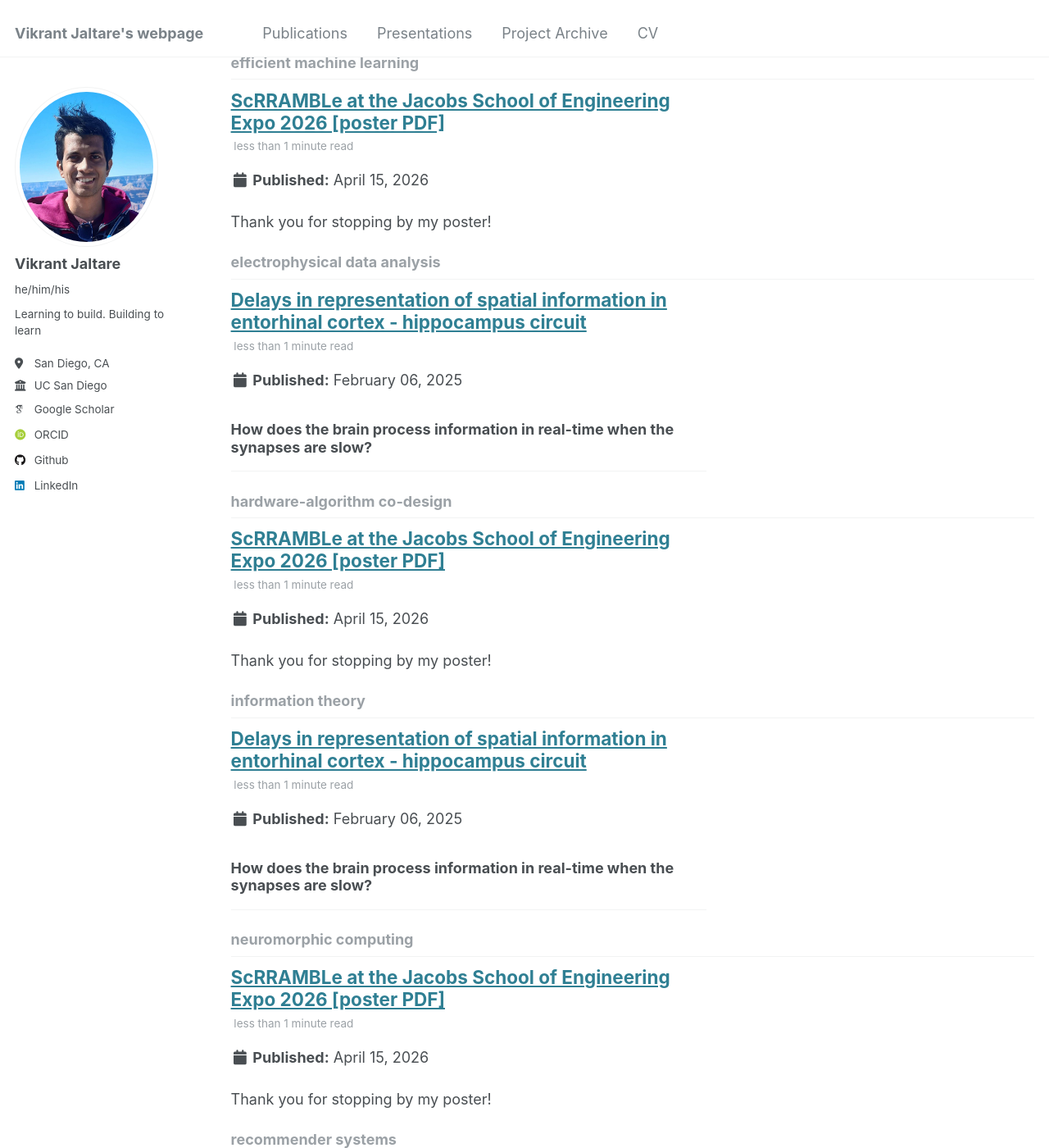
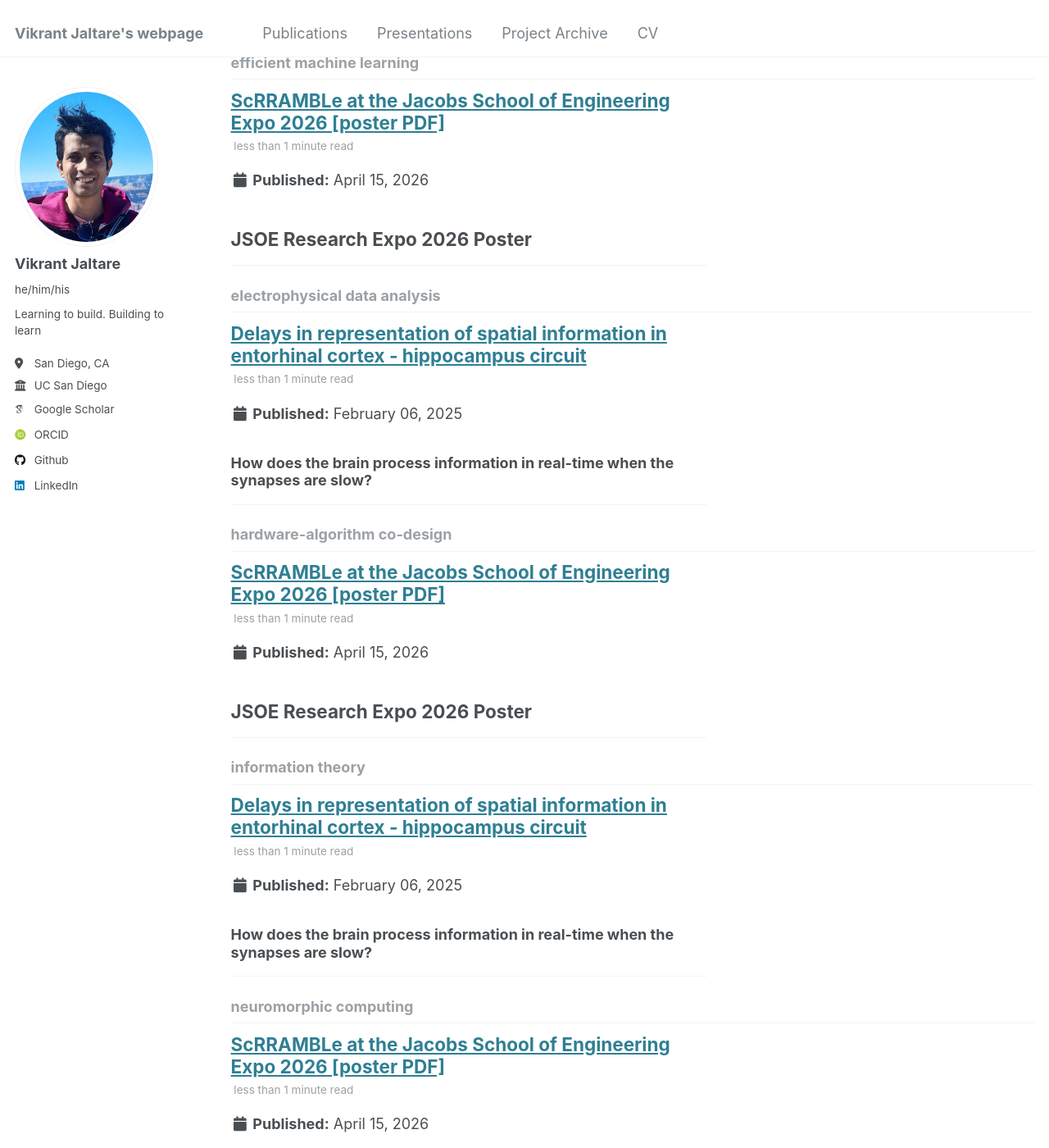
Before and after one commit to vjaltare/vjaltare.github.io, a Jekyll site: the page built from _pages/tag-archive.html, in a window 1280 px wide and 1400 px high, scrolled down 682 px. Shown: the whole window at 82% size. Built offline with Jekyll 4.4.1, drawn with Linux system fonts in a browser that asks for light colours; some web fonts are replaced; some of the changed text lies outside the part shown.

Commit message:
moved jsoe to posts section v2

```diff
--- a/_posts/2026-04-15-jsoe_expo.md
+++ b/_posts/2026-04-15-jsoe_expo.md
@@ -7,6 +7,8 @@
   - efficient machine learning
   - neuromorphic computing
 ---
+## JSOE Research Expo 2026 Poster
+---
 
 Thank you for stopping by my poster!
 
```
